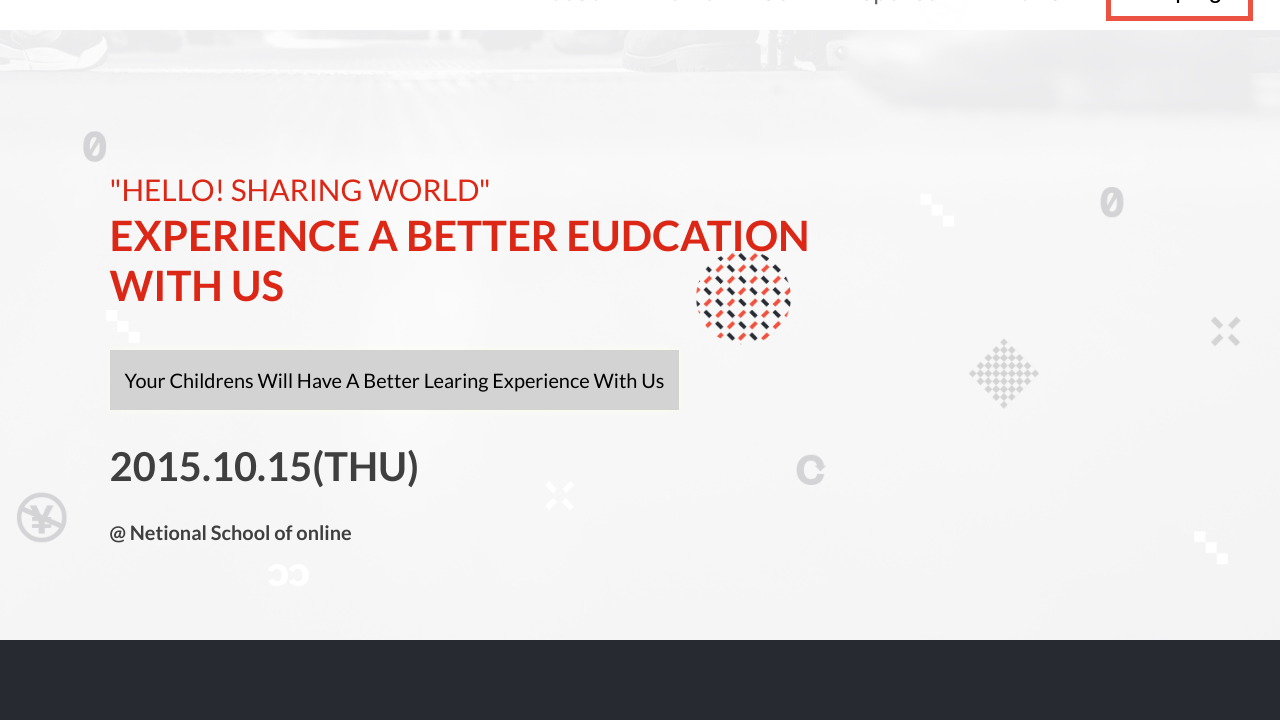
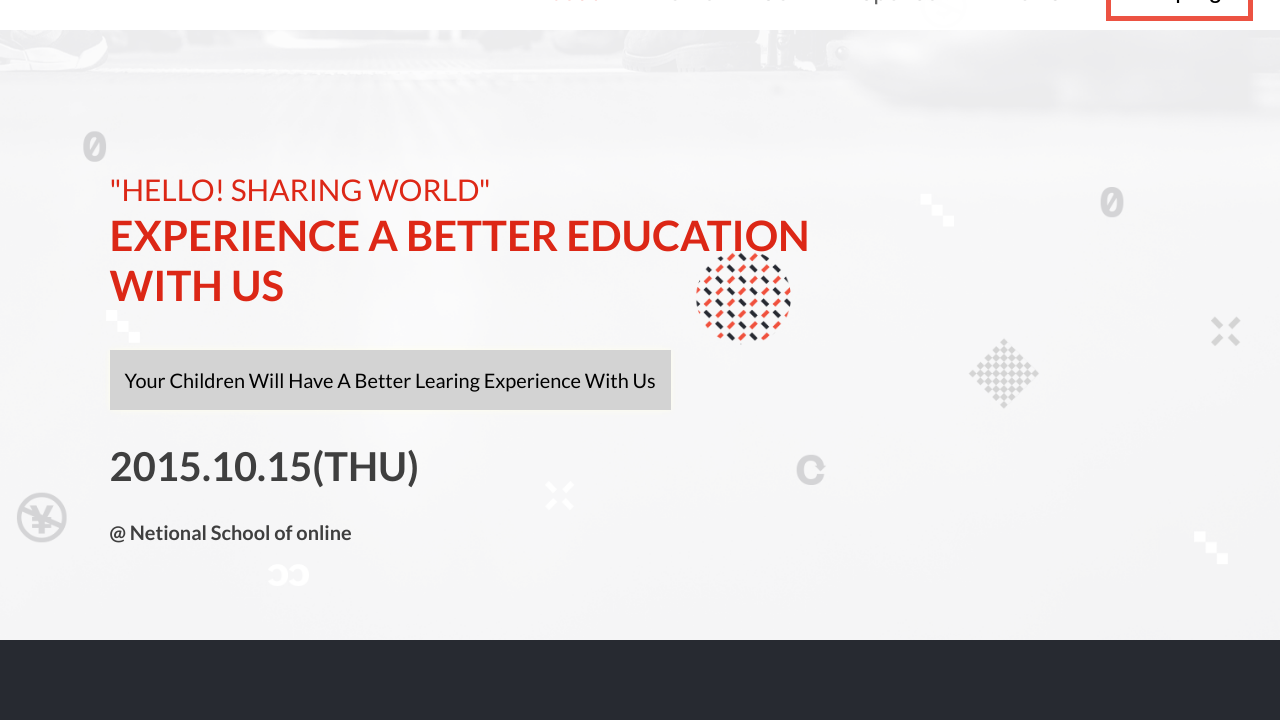
Before and after one commit to MMhaidari/html-css-js-capstone, a website: page index.html in a window 1280 px wide. Shown: the part 80-800 px from the top of the page. Drawn offline with nearby package versions, Linux system fonts and the light colour scheme.

Commit message:
typo error fixed on the header

```diff
--- a/index.html
+++ b/index.html
@@ -73,10 +73,10 @@
           <span>"hello! sharing world"</span>
           <br>
           experience
-          a better eudcation<br /> with us
+          a better education<br /> with us
         </h1>
         <p class="home__description">
-          your childrens will have a better learing experience With Us
+          your children will have a better learing experience With Us
         </p>
         <p class="home__date">2015.10.15(THU)</p>
         <p class="home__copy-right">@ Netional School of online</p>
```
